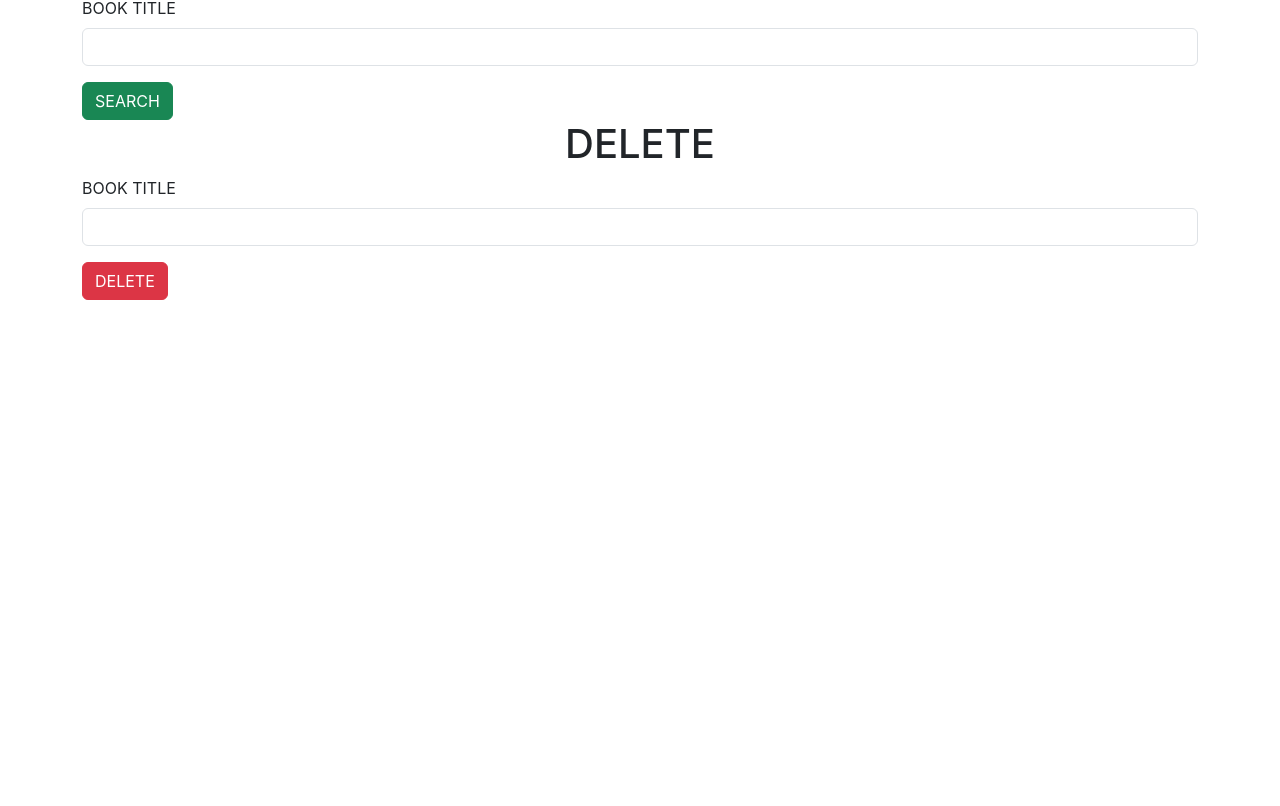
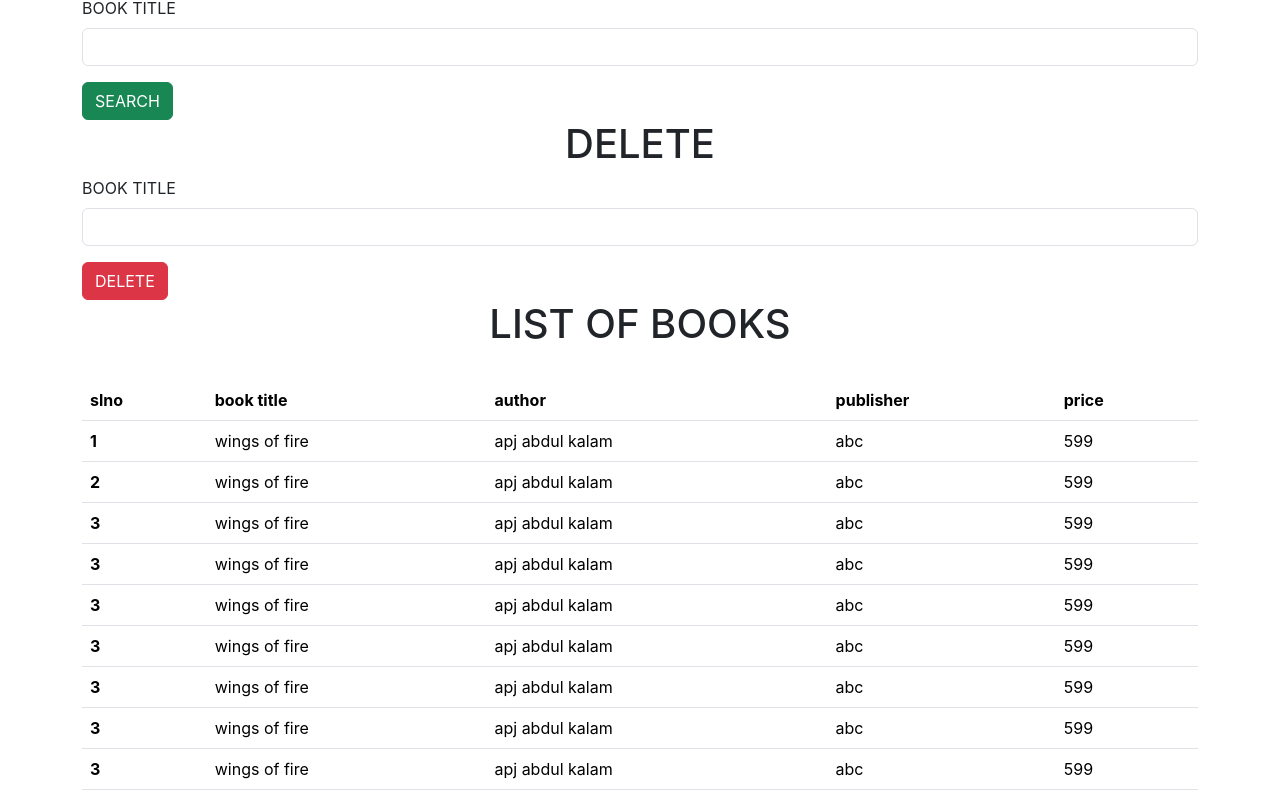
Before and after one commit to sreepriya73/library-app-react, a React (Create React App) app: page / in a window 1280 px wide. Shown: the part 656-1462 px from the top of the page. Before the commit the page ends 956 px from the top, so only its background shows below. Built offline with nearby package versions, Linux system fonts and the light colour scheme.

Commit message:
view completed

```diff
--- a/src/App.js
+++ b/src/App.js
@@ -3,6 +3,7 @@ import './App.css';
 import AddBook from './component/AddBook';
 import SearchBook from './component/SearchBook';
 import DeleteBook from './component/DeleteBook';
+import ViewBook from './component/ViewBook';
 
 function App() {
   return (
@@ -10,6 +11,7 @@ function App() {
       <AddBook/>
       <SearchBook/>
       <DeleteBook/>
+      <ViewBook/>
     </div>
   );
 }
--- /dev/null
+++ b/src/component/ViewBook.jsx
@@ -0,0 +1,94 @@
+import React from 'react'
+
+const ViewBook = () => {
+  return (
+    <div>
+        <h1><center>LIST OF BOOKS</center></h1>
+        <br />
+        <div className="container">
+            <div className="row">
+                <div className="col col-12 col-sm-12 col-md-12 col-lg-12 col-xl-12 col-xxl-12">
+                <table class="table">
+  <thead>
+    <tr>
+      <th scope="col">slno</th>
+      <th scope="col">book title</th>
+      <th scope="col">author</th>
+      <th scope="col">publisher</th>
+      <th scope="col">price</th>
+    </tr>
+  </thead>
+  <tbody>
+    <tr>
+      <th scope="row">1</th>
+      <td>wings of fire</td>
+      <td>apj abdul kalam</td>
+      <td>abc</td>
+      <td>599</td>
+    </tr>
+    <tr>
+      <th scope="row">2</th>
+      <td>wings of fire</td>
+      <td>apj abdul kalam</td>
+      <td>abc</td>
+      <td>599</td>
+    </tr>
+    <tr>
+      <th scope="row">3</th>
+      <td>wings of fire</td>
+      <td>apj abdul kalam</td>
+      <td>abc</td>
+      <td>599</td>
+    </tr>
+    <tr>
+      <th scope="row">3</th>
+      <td>wings of fire</td>
+      <td>apj abdul kalam</td>
+      <td>abc</td>
+      <td>599</td>
+    </tr>
+    <tr>
+      <th scope="row">3</th>
+      <td>wings of fire</td>
+      <td>apj abdul kalam</td>
+      <td>abc</td>
+      <td>599</td>
+    </tr>
+    <tr>
+      <th scope="row">3</th>
+      <td>wings of fire</td>
+      <td>apj abdul kalam</td>
+      <td>abc</td>
+      <td>599</td>
+    </tr>
+    <tr>
+      <th scope="row">3</th>
+      <td>wings of fire</td>
+      <td>apj abdul kalam</td>
+      <td>abc</td>
+      <td>599</td>
+    </tr>
+    <tr>
+      <th scope="row">3</th>
+      <td>wings of fire</td>
+      <td>apj abdul kalam</td>
+      <td>abc</td>
+      <td>599</td>
+    </tr>
+    <tr>
+      <th scope="row">3</th>
+      <td>wings of fire</td>
+      <td>apj abdul kalam</td>
+      <td>abc</td>
+      <td>599</td>
+    </tr>
+  </tbody>
+</table>
+                </div>
+            </div>
+        </div>
+    </div>
+  )
+}
+
+export default ViewBook
```
